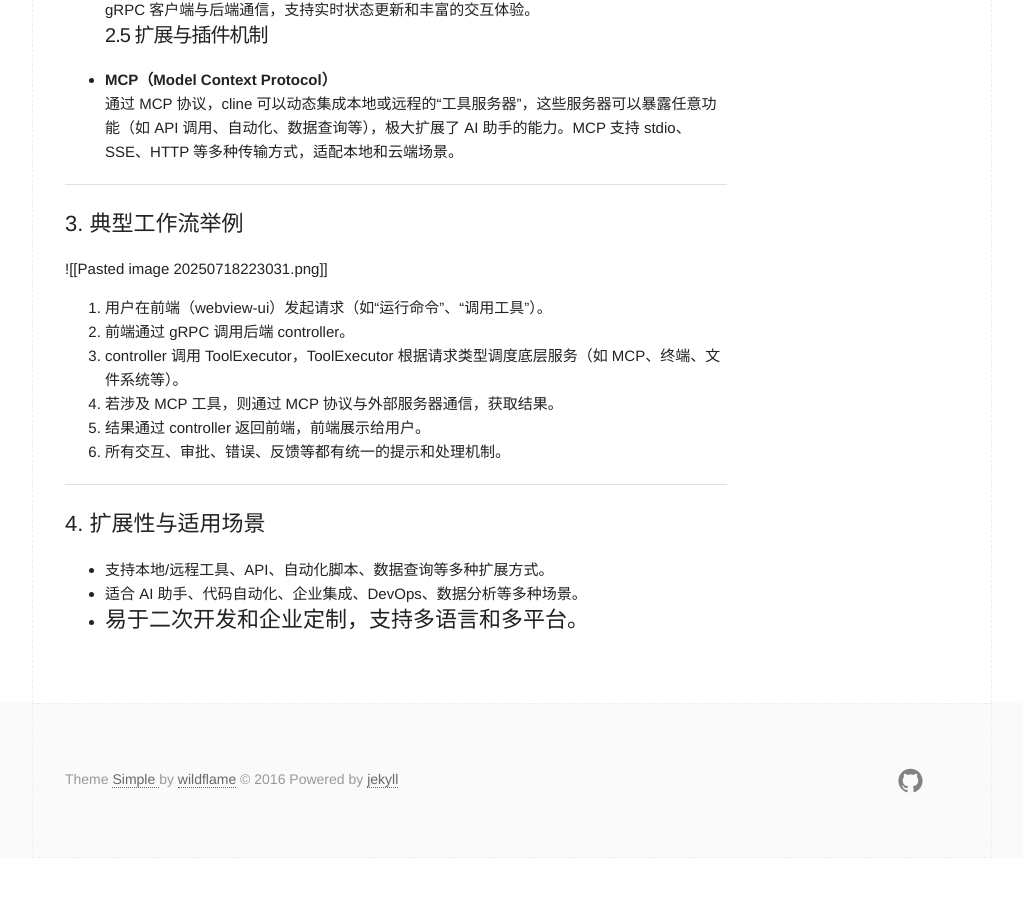
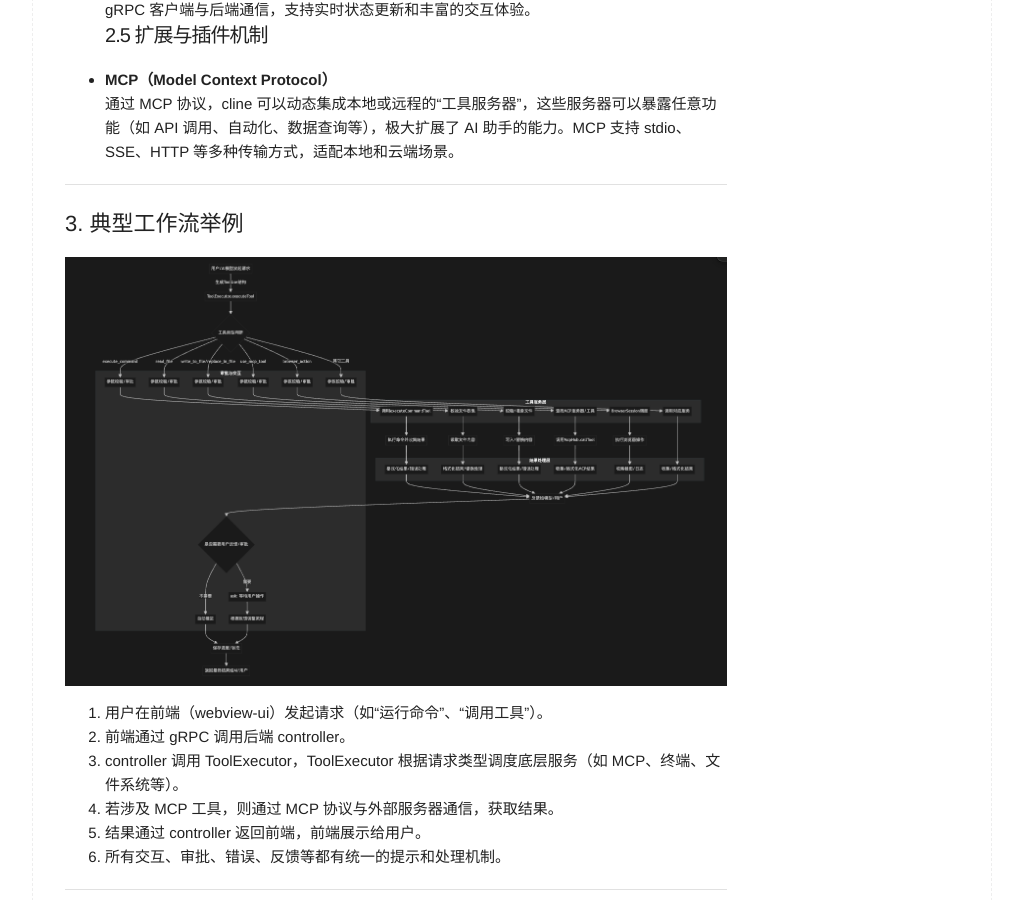
Before and after one commit to xiangdong1987/xiangdong1987.github.io, a Jekyll site: the page built from _posts/2025-07-18-cline.markdown, in a window 1280 px wide and 900 px high, scrolled down 922 px. Shown: the whole window, without its empty margins (128-1151 px from the left). Built offline with Jekyll 4.4.1, drawn with Linux system fonts in a browser that asks for light colours; before the commit the page ends 1780 px from its top, so only the background shows below that.

Commit message:
补充图片

```diff
--- a/_posts/2025-07-18-cline.markdown
+++ b/_posts/2025-07-18-cline.markdown
@@ -35,7 +35,7 @@ cline 是一个以“AI助手+工具集成+编辑器/命令行增强”为核心
 
 ---
 ## 3. 典型工作流举例
-![[Pasted image 20250718223031.png]]
+![L流程图](/images/12.png)
 
 1. 用户在前端（webview-ui）发起请求（如“运行命令”、“调用工具”）。
 2. 前端通过 gRPC 调用后端 controller。
@@ -50,4 +50,5 @@ cline 是一个以“AI助手+工具集成+编辑器/命令行增强”为核心
 - 支持本地/远程工具、API、自动化脚本、数据查询等多种扩展方式。
 - 适合 AI 助手、代码自动化、企业集成、DevOps、数据分析等多种场景。
 - 易于二次开发和企业定制，支持多语言和多平台。
+
 ---
```
Also changed, not shown: images/12.png (added).
